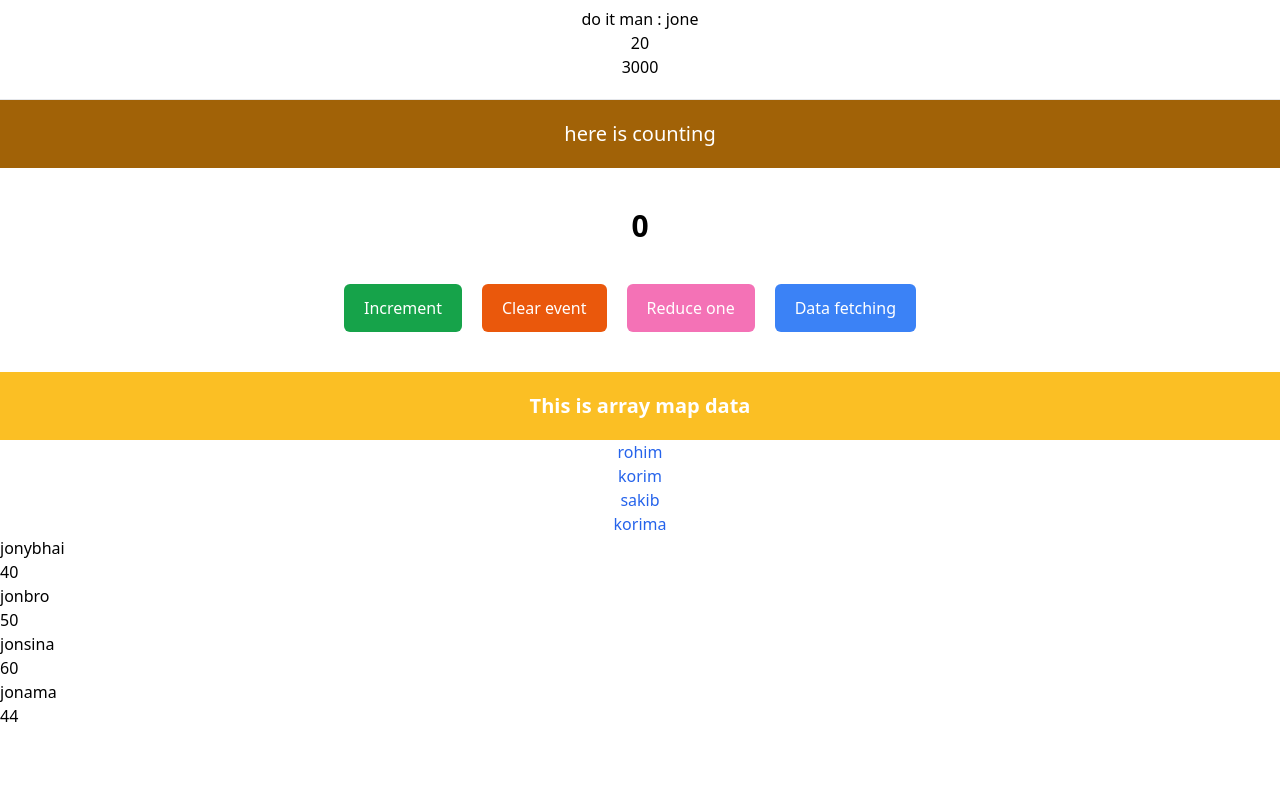
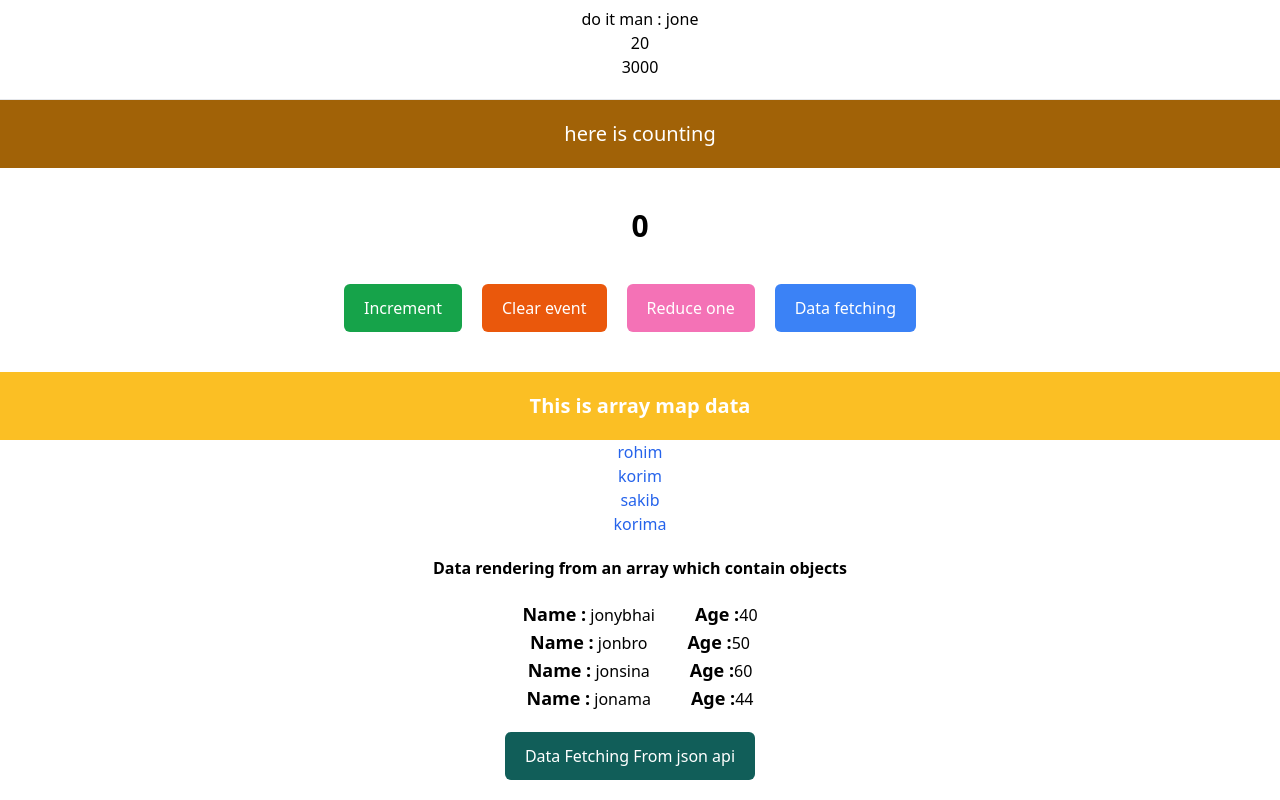
Before and after one commit to tareksabbir/Practice-React-concepts-in-a-basic-setup, a React (Vite) app: page / in a window 1280 px wide. Shown: the part 398-1198 px from the top of the page. Before the commit the page ends 1126 px from the top, so only its background shows below. Built offline with nearby package versions, Linux system fonts and the light colour scheme.

Commit message:
data fetching
"Added FetchingData component to App.jsx and refactored ObjectInsideArrayMapping component with updated JSX and styling."

```diff
--- a/src/App.jsx
+++ b/src/App.jsx
@@ -1,4 +1,5 @@
 import Counting from "./concept/Counting/Counting";
+import FetchingData from "./concept/Fetching data/FetchingData";
 import Props from "./concept/props/Props";
 import ArrayMapRendering from "./concept/rendering/ArrayMapRendering";
 import ConditionalRendering from "./concept/rendering/ConditionalRendering";
@@ -26,7 +27,9 @@ const App = () => {
       {
         arr.map(names=><ArrayMapRendering arr={names} key={1}></ArrayMapRendering>)
       }
+
       <ObjectInsideArrayMapping></ObjectInsideArrayMapping>
+      <FetchingData></FetchingData>
 
     </>
   );
--- /dev/null
+++ b/src/concept/Fetching data/FetchingData.jsx
@@ -0,0 +1,34 @@
+import { useState } from "react";
+
+const FetchingData = () => {
+  const [comments, setComments] = useState([]);
+
+  const fetches = async () => {
+    await fetch("https://jsonplaceholder.typicode.com/comments?postId=1")
+      .then((res) => res.json())
+      .then((data) => setComments(data));
+  };
+
+  return (
+    <>
+    <div className="text-center mt-5">
+        <button
+          onClick={() => fetches()}
+          className="px-5 py-3 bg-teal-800 rounded-md mr-5 text-white text-center  mb-5"
+        >
+          Data Fetching From json api
+        </button>
+      </div>
+
+      {comments.map((item, index) => (
+        <div key={index} className="text-center ">
+          <h1> Email : {item.email}</h1>
+        </div>
+      ))}
+
+
+    </>
+  );
+};
+
+export default FetchingData;
--- a/src/concept/rendering/ObjectInsideArrayMapping.jsx
+++ b/src/concept/rendering/ObjectInsideArrayMapping.jsx
@@ -7,10 +7,19 @@ const ObjectInsideArrayMapping = () => {
   ];
   return (
     <>
-      {player.map((item) => (
-        <div key={1}>
-          <h1>{item.name}</h1>
-          <h1>{item.age}</h1>
+      <h1 className="text-center font-bold mt-5 mb-5">
+        Data rendering from an array which contain objects
+      </h1>
+      {player.map((item, index) => (
+        <div key={index} className="text-center flex justify-center gap-10">
+          <h1>
+            <span className="text-lg font-bold">Name :</span> {item.name}
+          </h1>
+          <h1>
+            {" "}
+            <span className="text-lg font-bold">Age :</span>
+            {item.age}
+          </h1>
         </div>
       ))}
     </>
```
